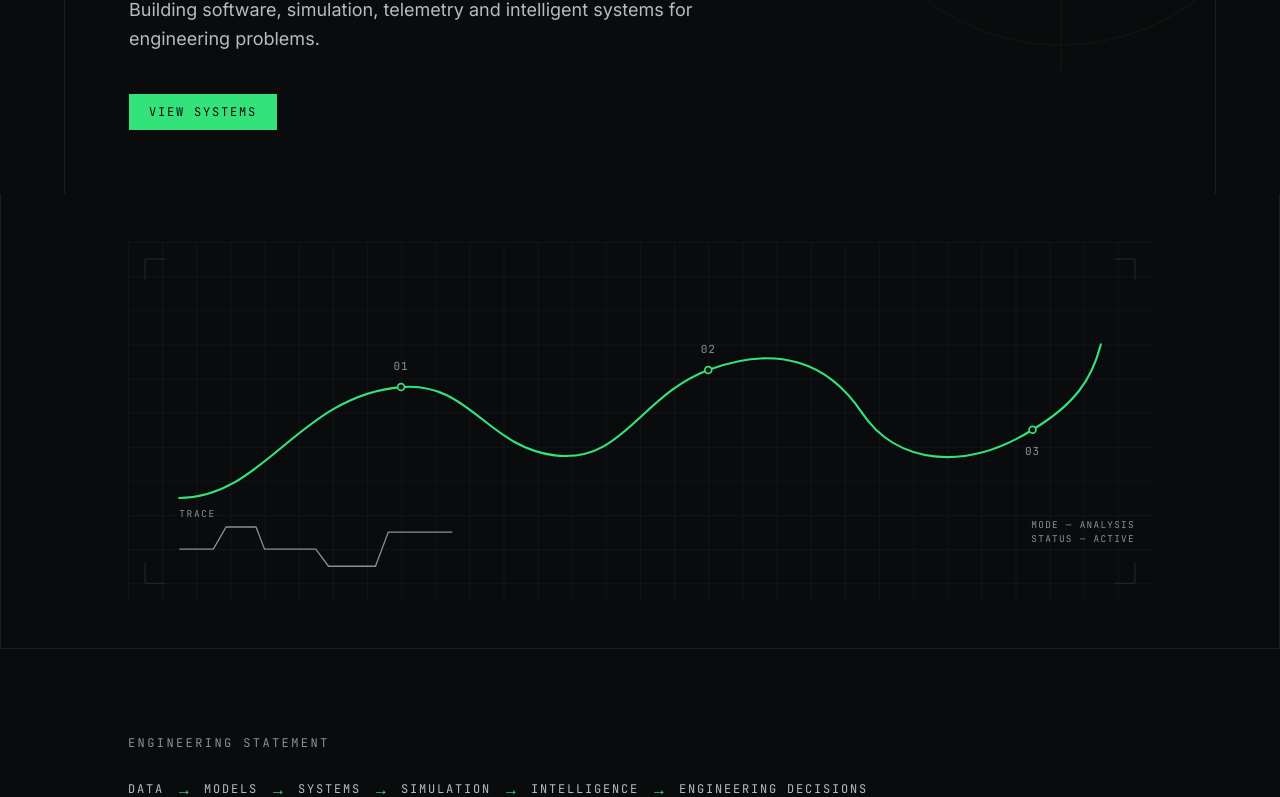
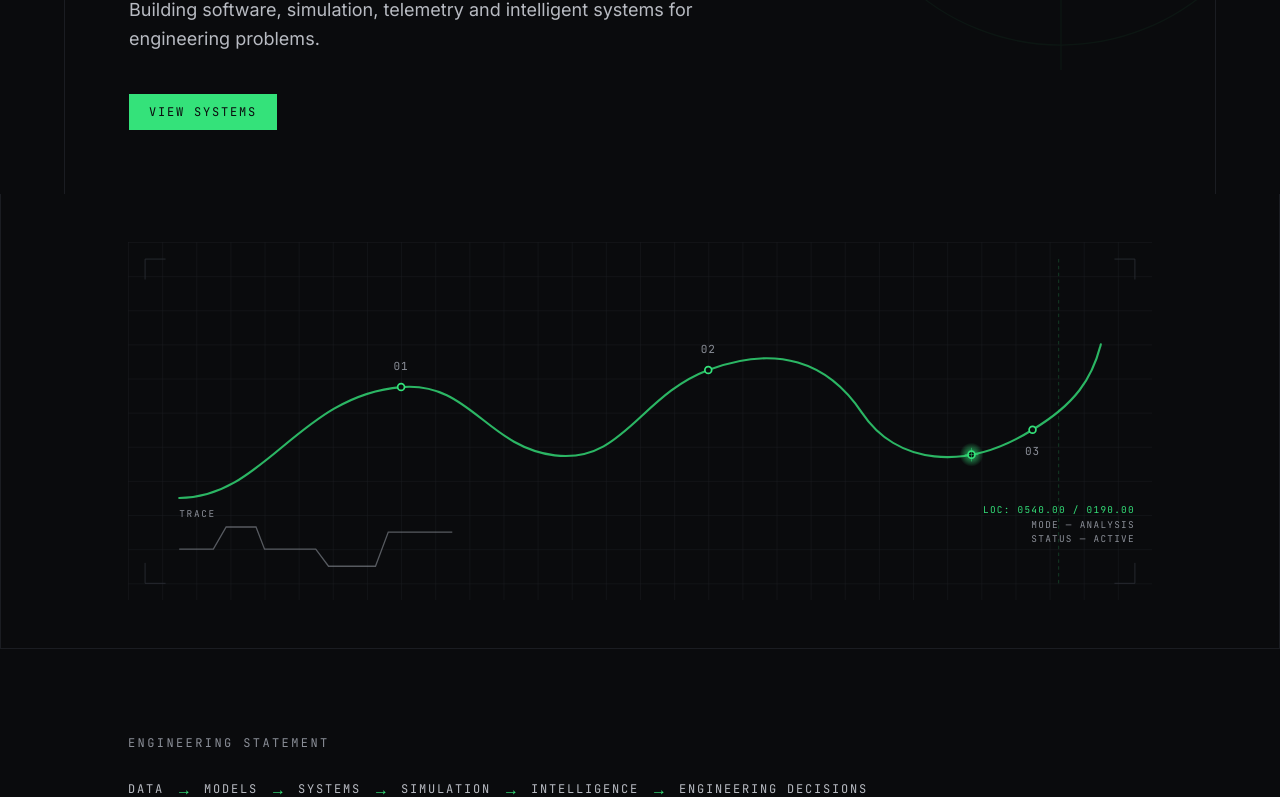
Before and after one commit to T-Bone47/asish-portfolio, a Next.js app: page / in a window 1280 px wide. Shown: the part 416-1213 px from the top of the page. Built offline with nearby package versions, Linux system fonts and the light colour scheme.

Commit message:
feat: phase-2g-signature-motion - implemented living telemetry instrument animation in SignatureVisual

```diff
--- a/components/home/SignatureVisual.tsx
+++ b/components/home/SignatureVisual.tsx
@@ -1,46 +1,215 @@
+"use client";
+
+import { useRef, useState } from "react";
 import { Container } from "@/components/ui/Container";
+import { useGsapContext } from "@/lib/motion/useGsapContext";
+import { isReducedMotion, gsap } from "@/lib/motion/runtime";
 
 /**
- * Spec §10 — "the most important visual component." Original abstract
- * geometry (not a real circuit, not a stock track image), combined
- * with grid/sector-marker/trace styling to read as an abstracted
- * race-engineering analysis environment.
+ * Spec §10 & Phase 2G-C — Living Engineering Signature Visual.
  *
- * Deliberately has NO fabricated numeric readouts (no fake lap time,
- * delta, speed, tyre, fuel values like the spec's own conceptual
- * sketch shows) — spec §37 rules out fake telemetry numbers, and the
- * sketch is explicitly "conceptual." The telemetry *language* comes
- * from structure and line work: a sector-marked curve, a secondary
- * trace shape, a coordinate grid, corner marks. "MODE — ANALYSIS" /
- * "STATUS — ACTIVE" are atmospheric state labels (same idea as the
- * nav's "SYSTEM STATUS: ONLINE"), not measured values.
- *
- * No top border — this continues directly from Hero's border-x/border-t
- * as one instrument panel, not two blocks split by a divider (verified
- * together via screenshot). The "Systems Overview" caption that used to
- * sit here was dropped once the two were joined — Hero's own eyebrow
- * now opens the whole panel, and the SVG's aria-label still carries
- * the accessible description.
+ * Base layer: Pure SVG/DOM instrument panel.
+ * Transforms the static engineering trace into an active, living telemetry
+ * visualization:
+ * - Progressive spline draw on entry
+ * - Traveling telemetry probe with pulse ring
+ * - Sequential sector activation (01, 02, 03)
+ * - Faint scanning radar line
+ * - Real-time coordinate inspection HUD (abstract coordinate ticks, no fake telemetry values)
+ * - Full reduced-motion fallback to pristine static SVG
  */
 export function SignatureVisual() {
+  const containerRef = useRef<HTMLDivElement>(null);
+  const svgRef = useRef<SVGSVGElement>(null);
+  const mainPathRef = useRef<SVGPathElement>(null);
+  const secondaryPathRef = useRef<SVGPathElement>(null);
+  const probeRef = useRef<SVGGElement>(null);
+  const scanLineRef = useRef<SVGLineElement>(null);
+  const coordTextRef = useRef<SVGTextElement>(null);
+  const sector1Ref = useRef<SVGGElement>(null);
+  const sector2Ref = useRef<SVGGElement>(null);
+  const sector3Ref = useRef<SVGGElement>(null);
+
+  const [activeCoords, setActiveCoords] = useState("LOC: 0540.00 / 0190.00");
+
+  useGsapContext(() => {
+    if (isReducedMotion()) return;
+
+    const mainPath = mainPathRef.current;
+    const secondaryPath = secondaryPathRef.current;
+    const probe = probeRef.current;
+    const scanLine = scanLineRef.current;
+
+    if (!mainPath || !secondaryPath) return;
+
+    const pathLength = mainPath.getTotalLength();
+    const secondaryLength = secondaryPath.getTotalLength();
+
+    // Prepare stroke dash arrays for progressive draw
+    gsap.set(mainPath, {
+      strokeDasharray: pathLength,
+      strokeDashoffset: pathLength,
+      opacity: 0.8,
+    });
+
+    gsap.set(secondaryPath, {
+      strokeDasharray: secondaryLength,
+      strokeDashoffset: secondaryLength,
+      opacity: 0.6,
+    });
+
+    if (probe) gsap.set(probe, { opacity: 0 });
+    if (scanLine) gsap.set(scanLine, { opacity: 0 });
+
+    const tl = gsap.timeline({
+      delay: 0.3,
+      defaults: { ease: "power2.out" },
+    });
+
+    // 1. Draw main telemetry trace
+    tl.to(mainPath, {
+      strokeDashoffset: 0,
+      duration: 2.4,
+      ease: "power2.inOut",
+      onUpdate: () => {
+        if (!probe || !mainPath) return;
+        const progress = 1 - (gsap.getProperty(mainPath, "strokeDashoffset") as number) / pathLength;
+        const pt = mainPath.getPointAtLength(progress * pathLength);
+        probe.setAttribute("transform", `translate(${pt.x}, ${pt.y})`);
+      },
+    })
+      // 2. Secondary trace draws in parallel offset
+      .to(
+        secondaryPath,
+        {
+          strokeDashoffset: 0,
+          duration: 1.8,
+        },
+        "-=1.8"
+      )
+      // 3. Reveal probe and scanline
+      .to(
+        probe,
+        {
+          opacity: 1,
+          duration: 0.4,
+        },
+        "-=2.2"
+      )
+      .to(
+        scanLine,
+        {
+          opacity: 0.25,
+          duration: 0.6,
+        },
+        "-=1.5"
+      );
+
+    // Continuous subtle sweep animation for scanline
+    if (scanLine) {
+      gsap.fromTo(
+        scanLine,
+        { attr: { x1: 60, x2: 60 } },
+        {
+          attr: { x1: 1140, x2: 1140 },
+          duration: 7,
+          repeat: -1,
+          ease: "none",
+        }
+      );
+    }
+
+    // Continuous probe pulse loop along the path
+    const probeTimeline = gsap.timeline({ repeat: -1, repeatDelay: 1 });
+    probeTimeline.to(
+      {},
+      {
+        duration: 8,
+        ease: "power1.inOut",
+        onUpdate: function () {
+          if (!probe || !mainPath) return;
+          const p = this.progress();
+          const pt = mainPath.getPointAtLength(p * pathLength);
+          probe.setAttribute("transform", `translate(${pt.x}, ${pt.y})`);
+        },
+      }
+    );
+
+    // Sector marker pulse highlights when probe passes
+    const sectors = [
+      { ref: sector1Ref, pos: 320 / 1200 },
+      { ref: sector2Ref, pos: 680 / 1200 },
+      { ref: sector3Ref, pos: 1060 / 1200 },
+    ];
+
+    sectors.forEach((sec) => {
+      if (sec.ref.current) {
+        gsap.to(sec.ref.current, {
+          opacity: 1,
+          duration: 0.5,
+          scrollTrigger: {
+            trigger: containerRef.current,
+            start: "top 80%",
+          },
+        });
+      }
+    });
+  }, containerRef);
+
+  // Mouse move handler for interactive coordinate readout
+  const handleMouseMove = (e: React.MouseEvent<SVGSVGElement>) => {
+    if (!svgRef.current) return;
+    const rect = svgRef.current.getBoundingClientRect();
+    const x = Math.max(0, Math.min(1200, ((e.clientX - rect.left) / rect.width) * 1200));
+    const y = Math.max(0, Math.min(420, ((e.clientY - rect.top) / rect.height) * 420));
+    const formatted = `LOC: ${String(Math.round(x)).padStart(4, "0")} / ${String(Math.round(y)).padStart(4, "0")}`;
+    setActiveCoords(formatted);
+  };
+
+  const handleMouseLeave = () => {
+    setActiveCoords("LOC: 0540.00 / 0190.00");
+  };
+
   return (
-    <div className="border-x border-b border-border-subtle py-12">
+    <div ref={containerRef} className="border-x border-b border-border-subtle py-12">
       <Container as="div">
         <svg
+          ref={svgRef}
           viewBox="0 0 1200 420"
-          className="w-full"
+          className="w-full select-none"
           role="img"
-          aria-label="Abstract engineering visualization: a sector-marked curve with a secondary telemetry-style trace, on a technical grid"
+          aria-label="Abstract engineering visualization: a sector-marked telemetry spline with active probe inspection on a coordinate grid"
+          onMouseMove={handleMouseMove}
+          onMouseLeave={handleMouseLeave}
         >
           <defs>
             <pattern id="sig-grid" width="40" height="40" patternUnits="userSpaceOnUse">
               <path d="M 40 0 L 0 0 0 40" fill="none" stroke="var(--color-border-subtle)" strokeWidth="1" />
             </pattern>
+            {/* Radial glow for probe marker */}
+            <radialGradient id="probe-glow" cx="50%" cy="50%" r="50%">
+              <stop offset="0%" stopColor="var(--color-accent)" stopOpacity="0.8" />
+              <stop offset="100%" stopColor="var(--color-accent)" stopOpacity="0" />
+            </radialGradient>
           </defs>
 
+          {/* Background grid */}
           <rect width="1200" height="420" fill="url(#sig-grid)" />
 
-          {/* corner marks */}
+          {/* Coordinate scan line */}
+          <line
+            ref={scanLineRef}
+            x1="60"
+            y1="20"
+            x2="60"
+            y2="400"
+            stroke="var(--color-accent)"
+            strokeWidth="1"
+            strokeDasharray="4 4"
+            className="opacity-20"
+          />
+
+          {/* Corner marks */}
           <g stroke="var(--color-border-strong)" strokeWidth="1">
             <path d="M 20,20 L 20,44 M 20,20 L 44,20" fill="none" />
             <path d="M 1180,20 L 1180,44 M 1180,20 L 1156,20" fill="none" />
@@ -48,8 +217,9 @@ export function SignatureVisual() {
             <path d="M 1180,400 L 1180,376 M 1180,400 L 1156,400" fill="none" />
           </g>
 
-          {/* main abstract curve — original geometry, not a real circuit */}
+          {/* Main abstract curve — original geometry, not a real circuit */}
           <path
+            ref={mainPathRef}
             d="M 60,300 C 160,300 200,180 320,170 C 400,163 420,240 500,250 C 580,260 600,180 680,150 C 760,120 820,140 860,200 C 900,260 980,270 1060,220 C 1110,190 1130,160 1140,120"
             fill="none"
             stroke="var(--color-accent)"
@@ -57,26 +227,62 @@ export function SignatureVisual() {
             strokeLinecap="round"
           />
 
-          {/* sector markers — sequential structural labels, not timed splits */}
-          <g className="hidden md:inline" fontFamily="var(--font-technical)" fontSize="13" fill="var(--color-foreground-faint)">
+          {/* Traveling telemetry probe marker */}
+          <g ref={probeRef} transform="translate(60, 300)">
+            <circle cx="0" cy="0" r="14" fill="url(#probe-glow)" />
+            <circle cx="0" cy="0" r="4" fill="var(--color-background)" stroke="var(--color-accent)" strokeWidth="2" />
+            <line x1="-8" y1="0" x2="8" y2="0" stroke="var(--color-accent)" strokeWidth="1" opacity="0.6" />
+            <line x1="0" y1="-8" x2="0" y2="8" stroke="var(--color-accent)" strokeWidth="1" opacity="0.6" />
+          </g>
+
+          {/* Sector markers — sequential structural labels, not timed splits */}
+          <g
+            ref={sector1Ref}
+            className="hidden md:inline"
+            fontFamily="var(--font-technical)"
+            fontSize="13"
+            fill="var(--color-foreground-faint)"
+          >
             <circle cx="320" cy="170" r="4" fill="var(--color-background)" stroke="var(--color-accent)" strokeWidth="2" />
-            <text x="320" y="150" textAnchor="middle" letterSpacing="1">01</text>
+            <text x="320" y="150" textAnchor="middle" letterSpacing="1">
+              01
+            </text>
+          </g>
 
+          <g
+            ref={sector2Ref}
+            className="hidden md:inline"
+            fontFamily="var(--font-technical)"
+            fontSize="13"
+            fill="var(--color-foreground-faint)"
+          >
             <circle cx="680" cy="150" r="4" fill="var(--color-background)" stroke="var(--color-accent)" strokeWidth="2" />
-            <text x="680" y="130" textAnchor="middle" letterSpacing="1">02</text>
+            <text x="680" y="130" textAnchor="middle" letterSpacing="1">
+              02
+            </text>
+          </g>
 
+          <g
+            ref={sector3Ref}
+            className="hidden md:inline"
+            fontFamily="var(--font-technical)"
+            fontSize="13"
+            fill="var(--color-foreground-faint)"
+          >
             <circle cx="1060" cy="220" r="4" fill="var(--color-background)" stroke="var(--color-accent)" strokeWidth="2" />
-            <text x="1060" y="250" textAnchor="middle" letterSpacing="1">03</text>
+            <text x="1060" y="250" textAnchor="middle" letterSpacing="1">
+              03
+            </text>
           </g>
-          {/* Markers stay visible on mobile even with labels hidden below —
-              same circles, unlabeled, rendered unconditionally: */}
+
+          {/* Markers stay visible on mobile even with labels hidden */}
           <g className="md:hidden">
             <circle cx="320" cy="170" r="4" fill="var(--color-background)" stroke="var(--color-accent)" strokeWidth="2" />
             <circle cx="680" cy="150" r="4" fill="var(--color-background)" stroke="var(--color-accent)" strokeWidth="2" />
             <circle cx="1060" cy="220" r="4" fill="var(--color-background)" stroke="var(--color-accent)" strokeWidth="2" />
           </g>
 
-          {/* secondary abstract trace */}
+          {/* Secondary abstract trace */}
           <g transform="translate(60,330)">
             <text
               x="0"
@@ -90,6 +296,7 @@ export function SignatureVisual() {
               TRACE
             </text>
             <path
+              ref={secondaryPathRef}
               d="M 0,30 L 40,30 L 55,4 L 90,4 L 100,30 L 160,30 L 175,50 L 230,50 L 245,10 L 320,10"
               fill="none"
               stroke="var(--color-foreground-faint)"
@@ -97,8 +304,7 @@ export function SignatureVisual() {
             />
           </g>
 
-          {/* atmospheric state labels — same idea as the nav's system-status
-              indicator, not measured project data */}
+          {/* Atmospheric state labels + interactive coordinate readout */}
           <g
             className="hidden md:inline"
             fontFamily="var(--font-technical)"
@@ -107,8 +313,15 @@ export function SignatureVisual() {
             fill="var(--color-foreground-faint)"
             textAnchor="end"
           >
-            <text x="1180" y="335">MODE — ANALYSIS</text>
-            <text x="1180" y="352">STATUS — ACTIVE</text>
+            <text ref={coordTextRef} x="1180" y="318" fill="var(--color-accent)">
+              {activeCoords}
+            </text>
+            <text x="1180" y="335">
+              MODE — ANALYSIS
+            </text>
+            <text x="1180" y="352">
+              STATUS — ACTIVE
+            </text>
           </g>
         </svg>
       </Container>
```
